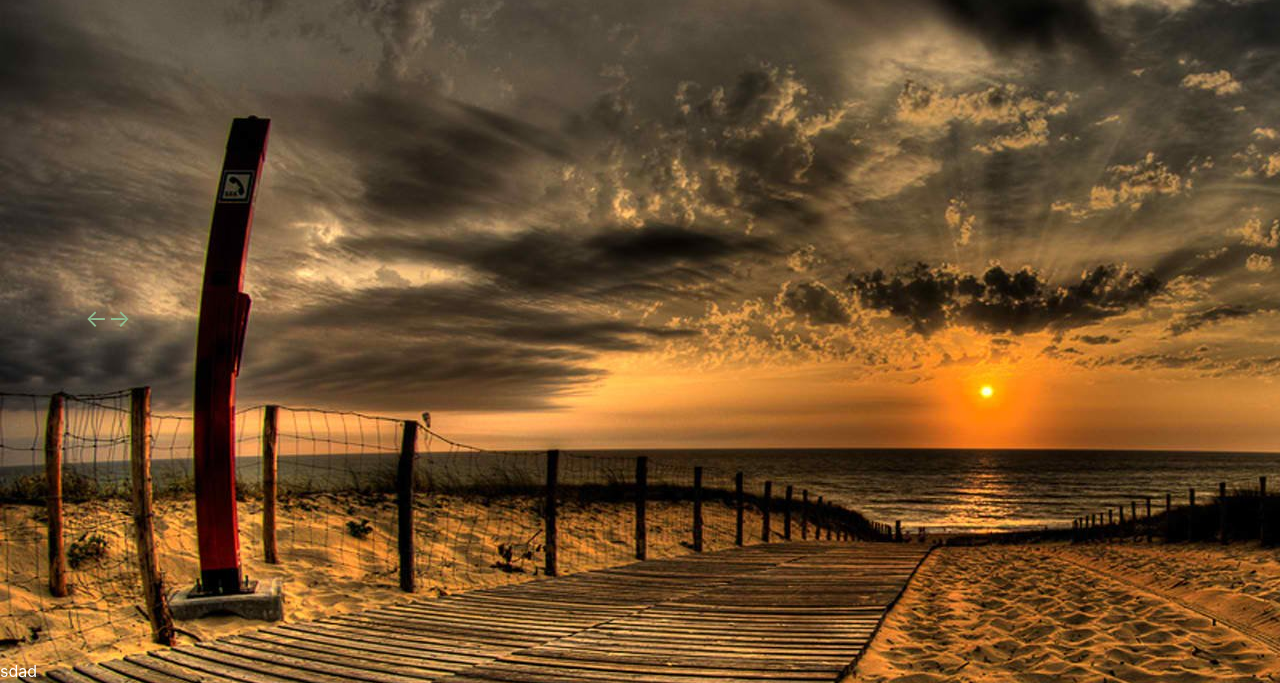
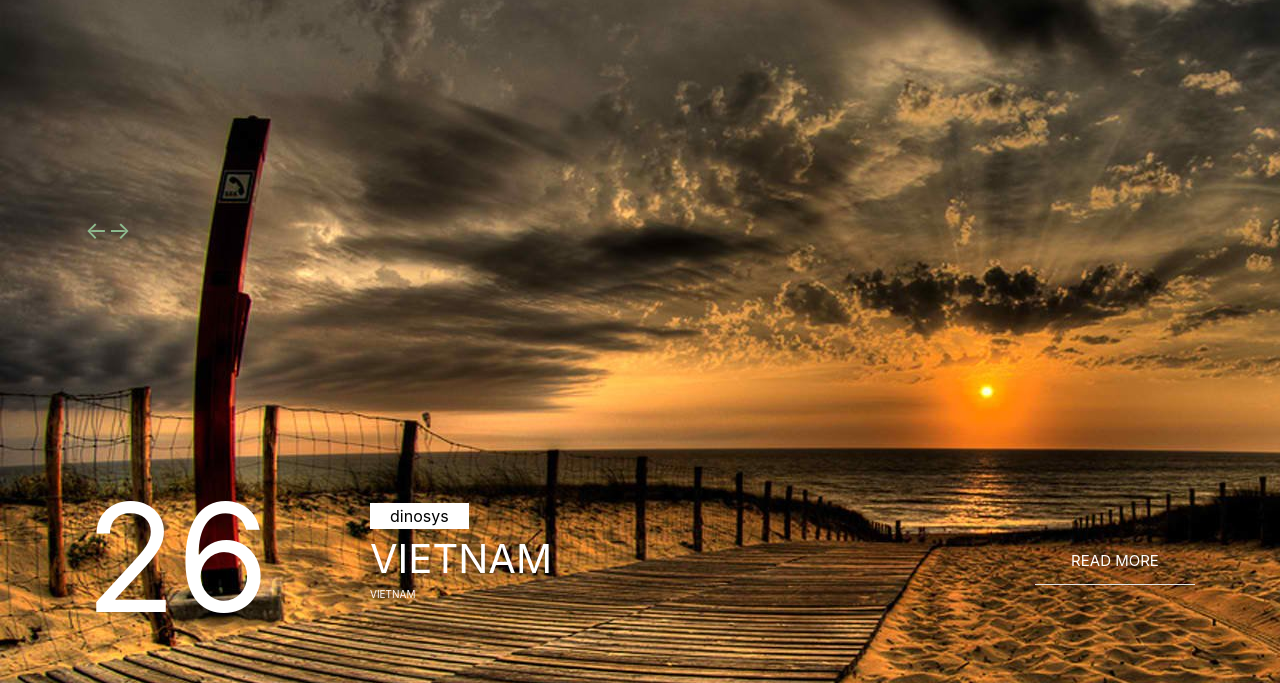
Before and after one commit to nthanhhai2909/interview, a React app: page / in a window 1280 px wide. Shown: the part 117-800 px from the top of the page. Built offline with nearby package versions, Linux system fonts and the light colour scheme.

Commit message:
design footer

```diff
--- a/public/css/freelancer.css
+++ b/public/css/freelancer.css
@@ -48,3 +48,54 @@
     font-size: 150%;
     color: darkseagreen
 }
+
+.footer{
+    padding-bottom: 50px;
+
+}
+
+.footer .show-day {
+    line-height: 150px;
+    font-size: 150px;
+}
+
+.footer button{
+    background-color: white;
+    border: none;
+    padding-left: 20px;
+    padding-right: 20px;
+    display: block;
+    margin-bottom: 10px;
+    vertical-align: middle;
+
+}
+.footer span{
+    display: block;
+    margin-bottom: 10px;
+}
+
+.footer .intro-footer {
+    height: 150px;
+    padding-top: 20px;
+}
+.footer #introplace {
+    line-height: 40px;
+    font-size: 40px;
+
+}
+
+.footer #introcountry{
+    line-height: 10px;
+    font-size: 10px;
+}
+
+.footer .read-more{
+    padding-top: 70px;
+    font-size: 15px;
+    line-height: 15px;
+    text-align: center;
+}
+
+.footer .read-more hr{
+    background-color: white;
+}
--- a/src/components/App.js
+++ b/src/components/App.js
@@ -2,9 +2,8 @@ import React, { Component } from 'react'
 import Slider from './Slider'
 import Navbar from './Navbar'
 import Header from './Header'
+import Footer from './Footer'
 class App extends Component {
-
-
     constructor(props) {
         super(props);
         let orderName = ["T.H IS CEO", "DEFT IS MY LIFE", "HI I'M ADC"];
@@ -62,10 +61,11 @@ class App extends Component {
                     />
                 </div>
 
-                <div className="container">
+                <div >
                     <Header />
                 </div>
-            <div>sdad</div>
+                <Footer
+                />
             </div>
         )
     }
--- /dev/null
+++ b/src/components/Footer.js
@@ -0,0 +1,24 @@
+import React, { Component } from 'react'
+
+const Footer = ({}) => {
+    return(
+        <div className="container footer">
+            <div className="row">
+                <div className="col-md-3 show-day">
+                26
+                </div>
+                <div className="col-md-7 intro-footer">
+                <button>dinosys </button>
+                <span id="introplace"className="text-uppercase">vietnam </span>
+                <span id="introcountry"className="text-uppercase">vietnam </span>
+                </div>
+                <div className="col-md-2 read-more">
+                <p>READ MORE</p>
+                <hr />
+                </div>
+            </div>
+        </div>
+    )
+}
+
+export default Footer
--- a/src/components/Header.js
+++ b/src/components/Header.js
@@ -1,9 +1,14 @@
 import React, { Component } from 'react'
 
 const Header = () => (
-    <div className="header">
-        <span>←</span>
-        <span>→</span>
+    <div className="header container">
+        <div className="row">
+            <div className="col-md-12">
+                <span>←</span>
+                <span>→</span>
+            </div>
+
+        </div>
     </div>
 )
 
--- a/src/components/Navbar.js
+++ b/src/components/Navbar.js
@@ -20,7 +20,4 @@ const Navbar = ({ name, intro, idavatar }) => {
     )
 
 }
-
-
-
 export default Navbar
```
